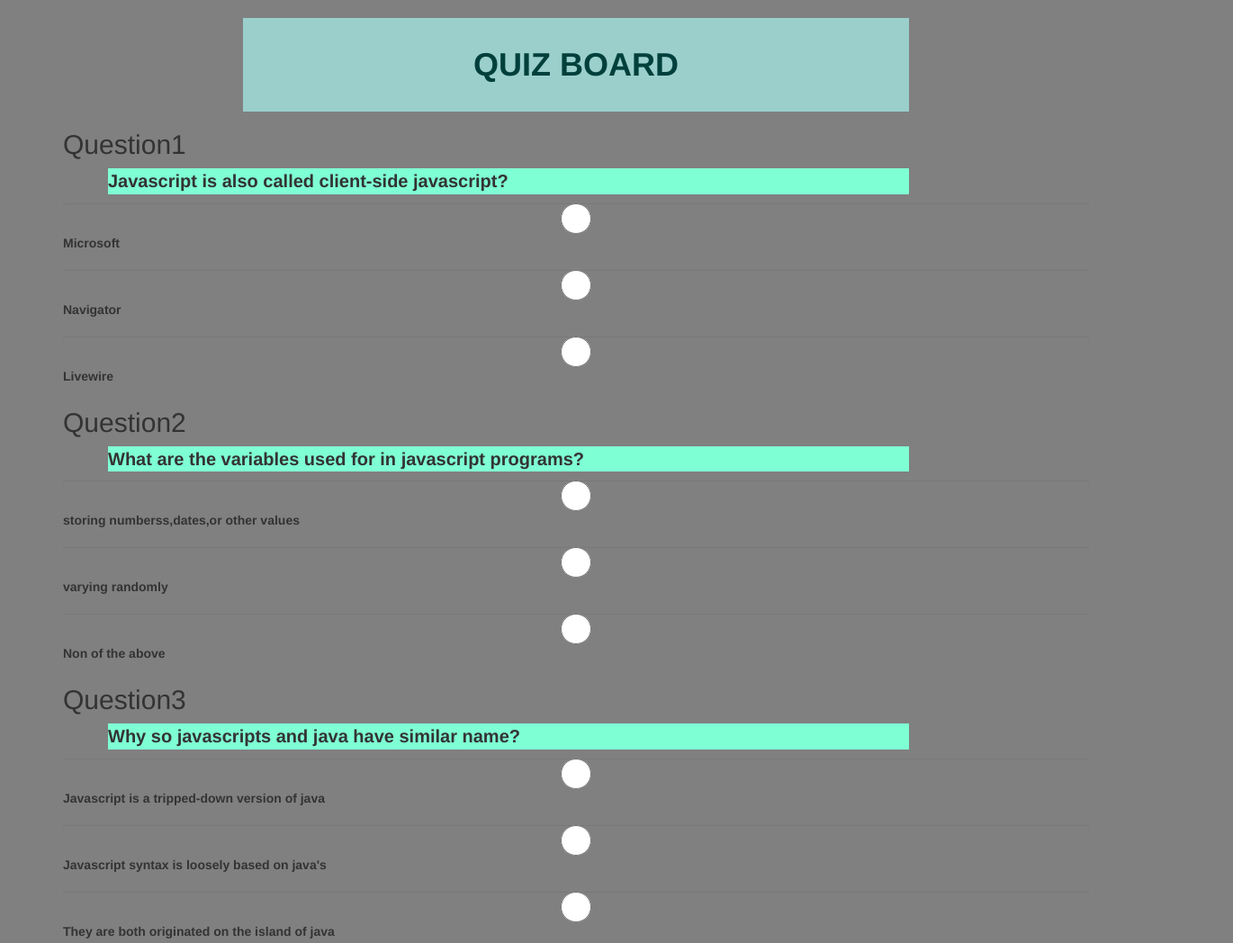
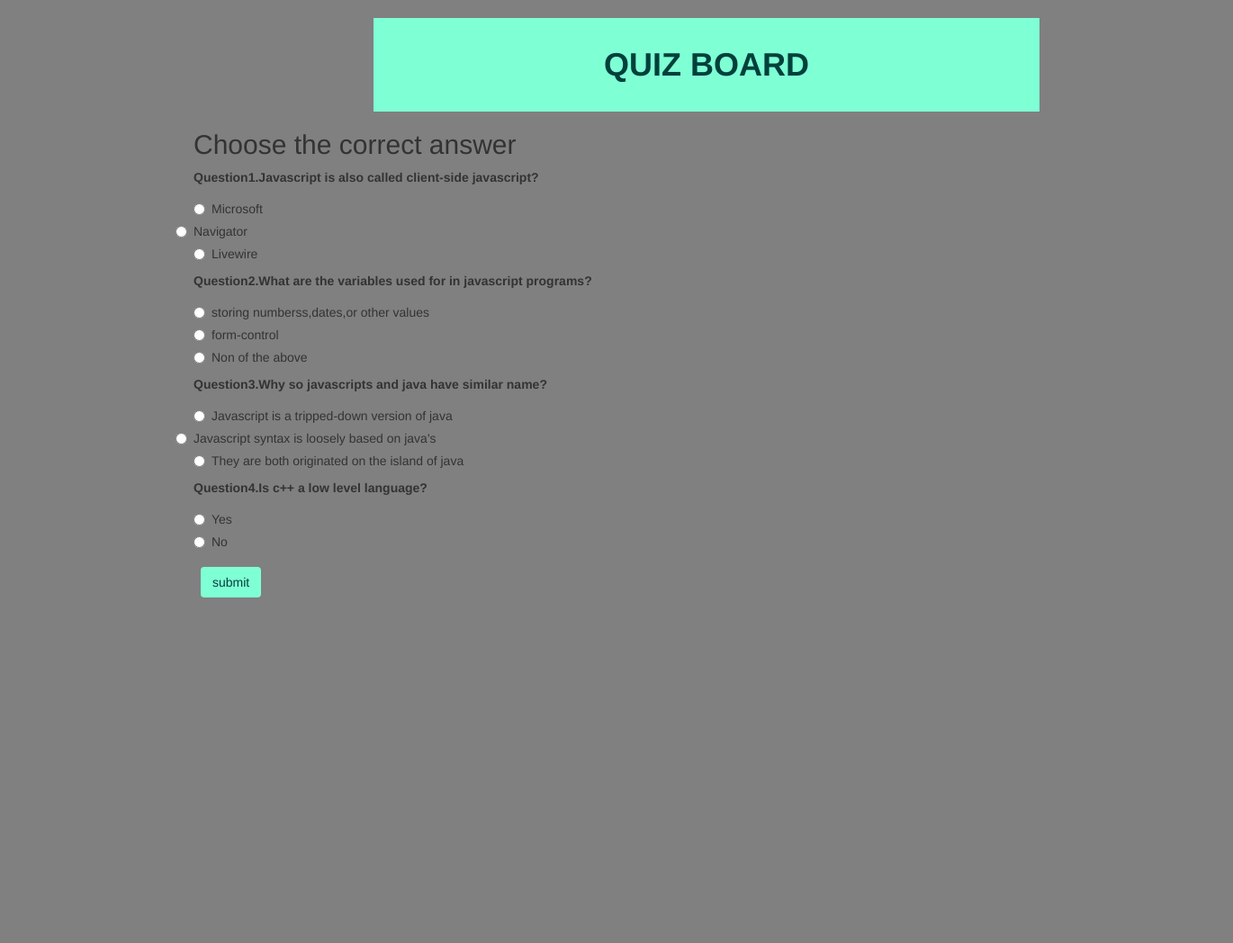
Before and after one commit to Gahozipauline/Quiz-Board-Project, a plain HTML site: page index.html in a window 1280 px wide. Shown: the top 1048 px of the page at 90% size, 1370 px wide, since content can reach past the window. After the commit the page ends 800 px from the top, so only its background shows below. Drawn offline with nearby package versions, Linux system fonts and the light colour scheme; files that its build step writes are made by us from their sources.

Commit message:
html changes

```diff
--- a/css/styles.css
+++ b/css/styles.css
@@ -2,7 +2,7 @@
     float: left;
     margin: 8px 0px 0px 8px;
     padding: 4px 8px;
-    background: #9ACFCC;
+    background: aquamarine;
     color: #00403C;
     font-size: 14px;
     cursor: pointer;
@@ -16,20 +16,21 @@
     text-transform: uppercase;
     text-align: center;
     line-height: 44px;
-    background-color: #9ACFCC;
+    background-color: aquamarine;
     padding:30px;
     margin-right: 200px;
     margin-left: 200px;
   }
   p{
     font-size: 20px;
-    background-color: aquamarine;
+    background-color:aqua;
     margin-left: 50px;
     margin-right: 200px;
     text-align: left;
   }
   body{
     background-color:grey;
+    margin-left: 200px;
   }
   .form-group{
     text-align: left;
--- a/index.html
+++ b/index.html
@@ -12,56 +12,80 @@
             <h1>QUIZ BOARD</h1>
            <div id="Quiz">
                <form>
-                  <h2>Question1</h2>
-               <p><strong>Javascript is also called client-side javascript?</strong></p>
-               <div class="form-group">
-                <input  id="Answer1.0" class="form-control" type="radio" >
-                <label for="Answer1.0">Microsoft</label>
+                  <h2>Choose the correct answer</h2>
+                  <div class="form-group">
+
+               <label for="A1">Question1.Javascript is also called client-side javascript?</label>
+               <div class="radio">
+                  <label>
+                <input  id="A1" name""value="Microsoft" type="radio" >
+                Microsoft
+
+                </label>
                 </div>
-                <div class="form-group">
-                   <input id="Answer1.1" class="form-control" type="radio">
-                   <label for="Answer1.1">Navigator</label>
+                <div class="radio">
+                   <lable>
+                   <input id="A1" value="Navigator" type="radio">
+                   Navigator
+                  </lable>
                 </div>
-                <div class="form-group">
-                   <input id="Answer1.2" class="form-control" type="radio">
-                   <label for="Answer1.3">Livewire</label>
+                <div class="radio">
+                   <label>
+                   <input id="Answer1" value="Livewire" type="radio">
+                   Livewire
+                  </label>
                 </div>
-                <h2>Question2</h2>
-                <p><strong>What are the variables used for in javascript programs?</strong></p>
-                <div class="form-group">
-                   <input id="Answer2.0" class="form-control" type="radio">
-                   <label for="Answer2.0">storing numberss,dates,or other values</label>
+                <label for="Answer2">Question2.What are the variables used for in javascript programs?</label>
+                <div class="radio">
+                   <label>
+                   <input id="Answer2" value="storing numberss,dates,or other values" type="radio">
+                   storing numberss,dates,or other values
+                   </label>
                 </div>
-                <div class="form-group">
-                   <input id="Answer2.1" class="form-control" type="radio">
-                   <label for="Answer2.1">varying randomly</label>
+                <div class="radio">
+                   <label>
+                   <input id="Answer2" value="form-control" type="radio">
+                   form-control
+                   </label>
                 </div>
-                <div class="form-group">
-                   <input id="Answer2.2" class="form-control" type="radio">
-                   <label for="Answer2.2">Non of the above</label>
-                   <h2>Question3</h2>
-                <p><strong>Why so javascripts and java have similar name?</strong></p>
-                <div class="form-group">
-                  <input id="Answer3.0" class="form-control" type="radio">
-                   <label for="Answer3.0">Javascript is a tripped-down version of java</label>
+                <div class="radio">
+                   <label>
+                   <input id="Answer2" class="Non of the above" type="radio">
+                   Non of the above
+                   </label>
+                  </div>
+
+                <label for="Answer2">Question3.Why so javascripts and java have similar name?</label>
+                <div class="radio">
+                   <label>
+                  <input id="Answer3" value="Javascript is a tripped-down version of java" type="radio">
+                  Javascript is a tripped-down version of java
+                   </label>
                 </div>
-                <div class="form-group">
-                  <input id="Answer3.1" class="form-control" type="radio">
-                   <label for="Answer3.1">Javascript syntax is loosely based on java's</label>
+                <div class="radio">
+                  <input id="Answer3" value="Javascript syntax is loosely based on java's" type="radio">
+                  Javascript syntax is loosely based on java's
+                   </label>
                 </div>
-                <div class="form-group">
-                   <input id="Answer3.2" class="form-control" type="radio">
-                   <label for="Answer3.2">They are both originated on the island of java </label>
+                <div class="radio">
+                   <label>
+                   <input id="Answer3" value="They are both originated on the island of java" type="radio">
+                   They are both originated on the island of java
+                  </label>
                 </div>
-                <h2>Question4</h2>
-                <p><strong>Is c++ a low level language</strong></p>
-                <div class="form-group">
-                 <input id="Answer4.0" class="form-control" type="radio">
-                   <label for="Answer4.0">Yes</label>
+                <label for="Answer2">Question4.Is c++ a low level language?</label>
+
+                <div class="radio">
+                   <label>
+                 <input id="Answer4" value="Yes" type="radio">
+                 Yes
+                   </label>
                 </div>
-                <div class="form-group">
-                  <input id="Answer4.1" class="form-control" type="radio">
-                   <label for="Answer4.1">No</label>
+                <div class="radio">
+                   <label>
+                  <input id="Answer4" value="NO" type="radio">
+                  No
+                   </label>
                 </div>
                 <button type="submit" class="btn">submit</button>
              </form>
--- a/js/scripts.js
+++ b/js/scripts.js
@@ -1,15 +1,29 @@
 
 
-        $(document).ready(function() {
-            $("#Quiz form").submit(function(event) {
-              var Quiz = ["Answer1", "Answer2", "Answer3","Answer4"];
 
-              Quiz.forEach(function(Quiz) {
-                var userInput = $("input#" + Quiz).val();
-                $("." + Quiz).text(userInput);
-              });
-             var Quiz= $("#Answer-showing").toggle();
-             var Quiz=$("#Answer-hidden").toggle();
-               event.preventDefault();
-            });
-          });
+          Function Quiz()
+          {
+          var Answer1=document.forms["Answer"].value;
+          var Answer2=document.forms["Answer2"].value;
+          var Answer3=document.forms["Answer3"].value;
+          var Answer4=document.forms["Answer4"].value;
+
+          var Quiz=[Answer1,Answer2,Answer3,Answer4];
+          if(Answer1=="Livewire")
+          {
+           marks=marks+5;
+           }
+          if(Answer2=="storing numbers,dates,or other values")
+          {
+           marks=marks+5;
+           }
+          if(Answer3=="Javascript syntax is loosely based on java's")
+          {
+           marks=marks+5;
+          }
+          if(Answer4=="Yes")
+          {
+
+             alert("your score is:"+marks);
+
+          }
```
